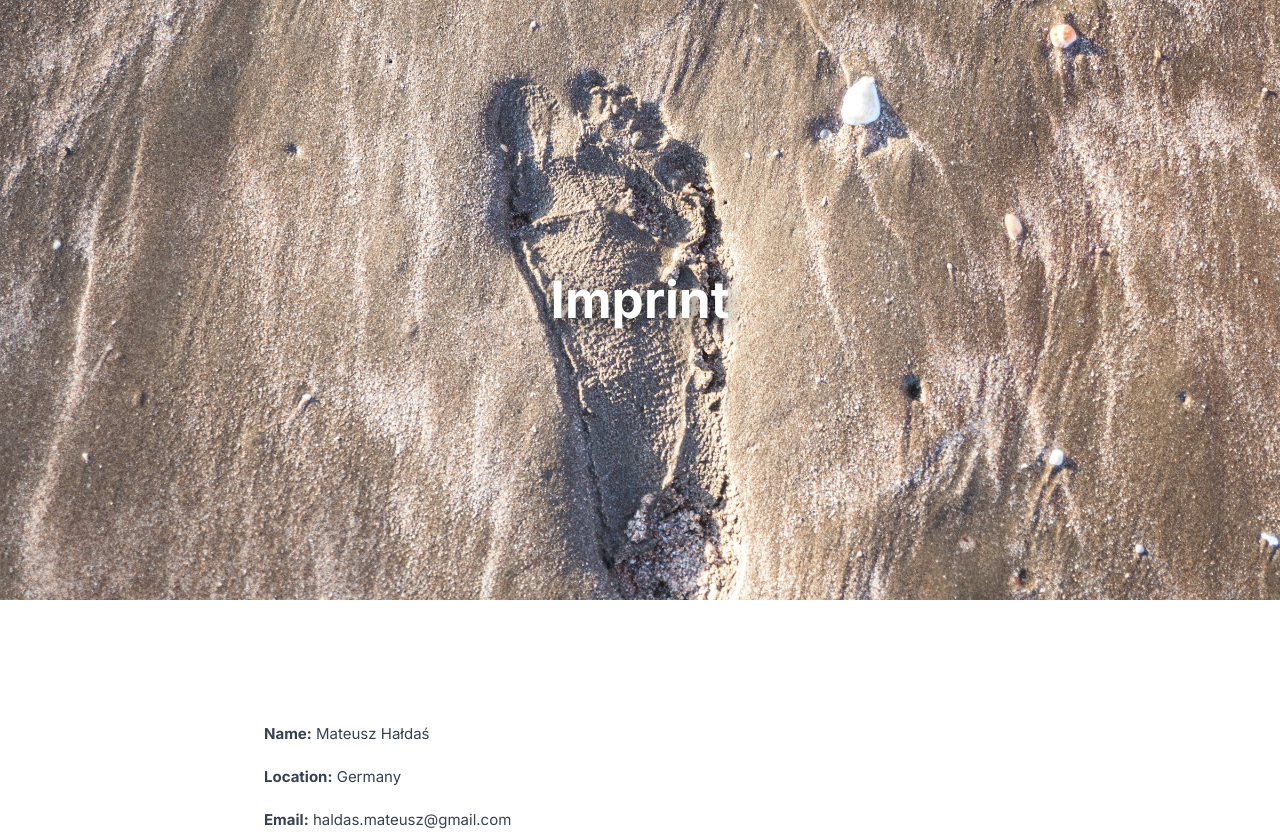
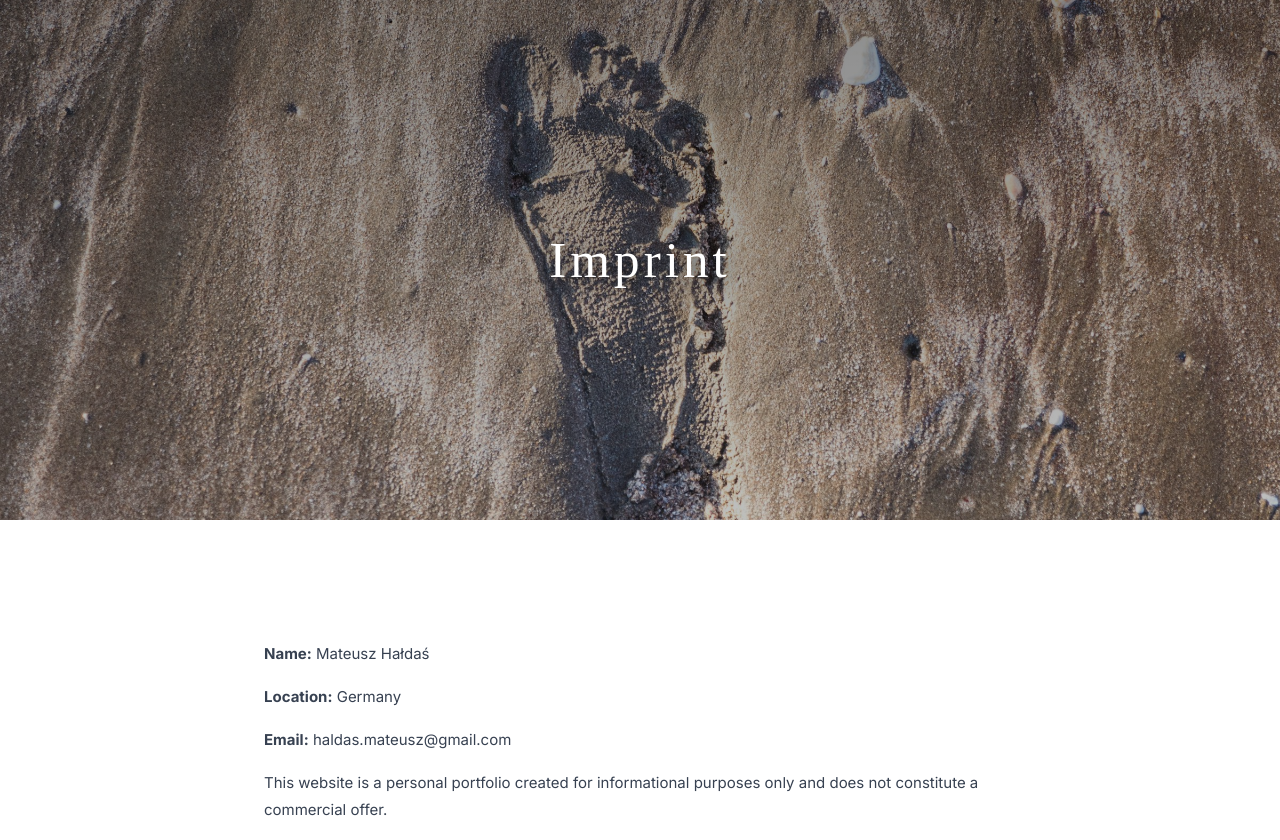
Before and after one commit to Ex333/portfolio, a Django app: page /imprint/ in a window 1280 px wide. Shown: the part 83-923 px from the top of the page. Run offline with Django 5.2, Linux system fonts and the light colour scheme.

Commit message:
Improint has been changed

```diff
--- a/portfolio/static/css/main.css
+++ b/portfolio/static/css/main.css
@@ -185,9 +185,44 @@ body {
 }
 
 .hero-wallpaper.imprint {
+  height: 45vh;
   background-image: url("/static/images/imprintwallpaper.jpg");
+  background-size: cover;
+  background-position: center;
+  position: relative;
+
+  display: flex;
+  align-items: center;
   justify-content: center;
 }
+
+/* ciemna warstwa, żeby tekst się wtopił */
+.hero-wallpaper.imprint::after {
+  content: "";
+  position: absolute;
+  inset: 0;
+  background: linear-gradient(
+    rgba(0, 0, 0, 0.45),
+    rgba(0, 0, 0, 0.25)
+  );
+}
+
+.legal-hero {
+  position: relative;
+  z-index: 2;
+}
+
+/* sam napis */
+.legal-hero h1 {
+  font-family: 'Playfair Display', serif;
+  font-size: 40px;
+  font-weight: 400;
+  letter-spacing: 4px;
+
+  color: rgba(255, 255, 255, 0.92);
+  text-shadow: 0 6px 18px rgba(0, 0, 0, 0.45);
+}
+
 
 .hero-wallpaper.privacy {
   background-image: url("/static/images/privacypolicywallpaper.jpg");
--- a/templates/imprint.html
+++ b/templates/imprint.html
@@ -8,7 +8,7 @@
 <!-- HERO / TAPETA -->
 <section class="hero-wallpaper imprint">
     <div class="legal-hero">
-        <h1>Imprint</h1>
+        <h1 >Imprint</h1>
     </div>
 </section>
 
```
